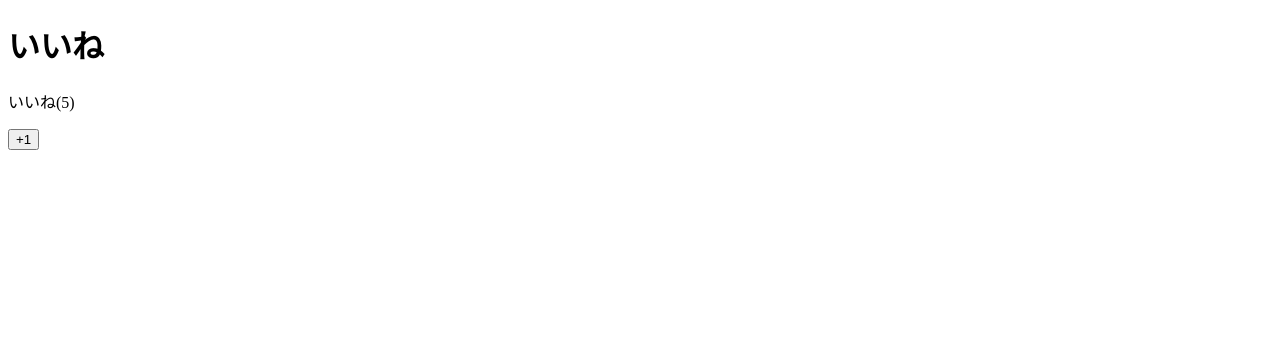
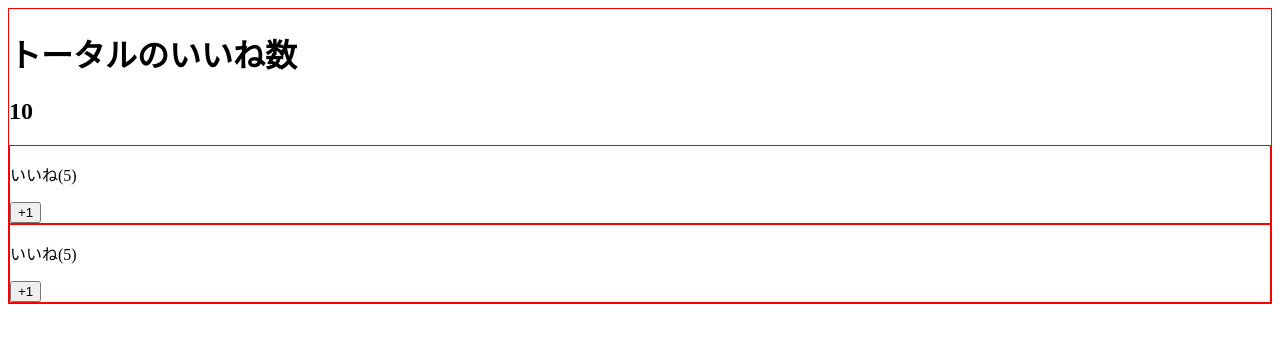
Before and after one commit to ryowakitazawa82/exer_vue, a Vue app: page / in a window 1280 px wide. Shown: the top 342 px of the page. Built offline with nearby package versions, Linux system fonts and the light colour scheme.

Commit message:
finished 94

```diff
--- a/src/App.vue
+++ b/src/App.vue
@@ -1,17 +1,36 @@
 <template>
 <div>
   <LikeHeader></LikeHeader>
-  <LikeNumber></LikeNumber>
+  <h2>{{ number }}</h2>
+  <!-- 子コンポーネントにデータ（props)を渡す -->
+  <LikeNumber :total-number="number" @my-click="incrementNumber"></LikeNumber>
+  <LikeNumber :total-number="number"></LikeNumber>
 </div>
 </template>
 
 <script>
 // ローカル登録する場合は以下のようmain.jsにimportして、コンポーネント登録をする
-import LikeHeader from "./LikeHeader.vue";
+import LikeHeader from "./assets/components/LikeHeader.vue";
 
 export default {
+   data() {
+     return {
+       number: 10
+       };
+   },
     components: {
        LikeHeader
+    },
+    method: {
+      incrementNumber(value) {
+        this.number = value
+      }
     }
 }
 </script>
+
+<style scoped>
+div {
+  border:  1px solid red;
+}
+</style>
--- a/src/LikeHeader.vue
+++ /dev/null
@@ -1,3 +0,0 @@
-<template>
-    <h1>いいね</h1>
-</template>
--- a/src/LikeNumber.vue
+++ /dev/null
@@ -1,21 +0,0 @@
-<template>
-    <div>
-        <p>いいね({{ number }})</p>
-         <button @click='increment'>+1</button>
-    </div>
-</template>
-
-<script>
-  export default {
-    data: function() {
-      return {
-        number: 5
-      };
-    },
-    methods: {
-        increment() {
-            this.number +=1;
-        }
-    }
-  }
-</script>
--- /dev/null
+++ b/src/assets/components/LikeHeader.vue
@@ -0,0 +1,3 @@
+<template>
+    <h1>トータルのいいね数</h1>
+</template>
--- /dev/null
+++ b/src/assets/components/LikeNumber.vue
@@ -0,0 +1,22 @@
+<template>
+    <div>
+        <p>いいね({{ halfNumber }})</p>
+         <button @click='increment'>+1</button>
+    </div>
+</template>
+
+<script>
+  export default {
+    props: ["totalNumber"],
+    computed: {
+      halfNumber() {
+        return this.totalNumber /2
+      }
+    },
+    methods: {
+        increment() {
+            this.$emit("my-click",this.totalNumber +1);
+        }
+    }
+  }
+</script>
--- a/src/main.js
+++ b/src/main.js
@@ -1,6 +1,6 @@
 import Vue from 'vue';
 import App from './App.vue';
-import LikeNumber from './LikeNumber.vue';
+import LikeNumber from './assets/components/LikeNumber.vue';
 
 Vue.config.productionTip = false;
 // グローバルで使いたい場合はこちらにimportして、コンポーネント登録をする
```
